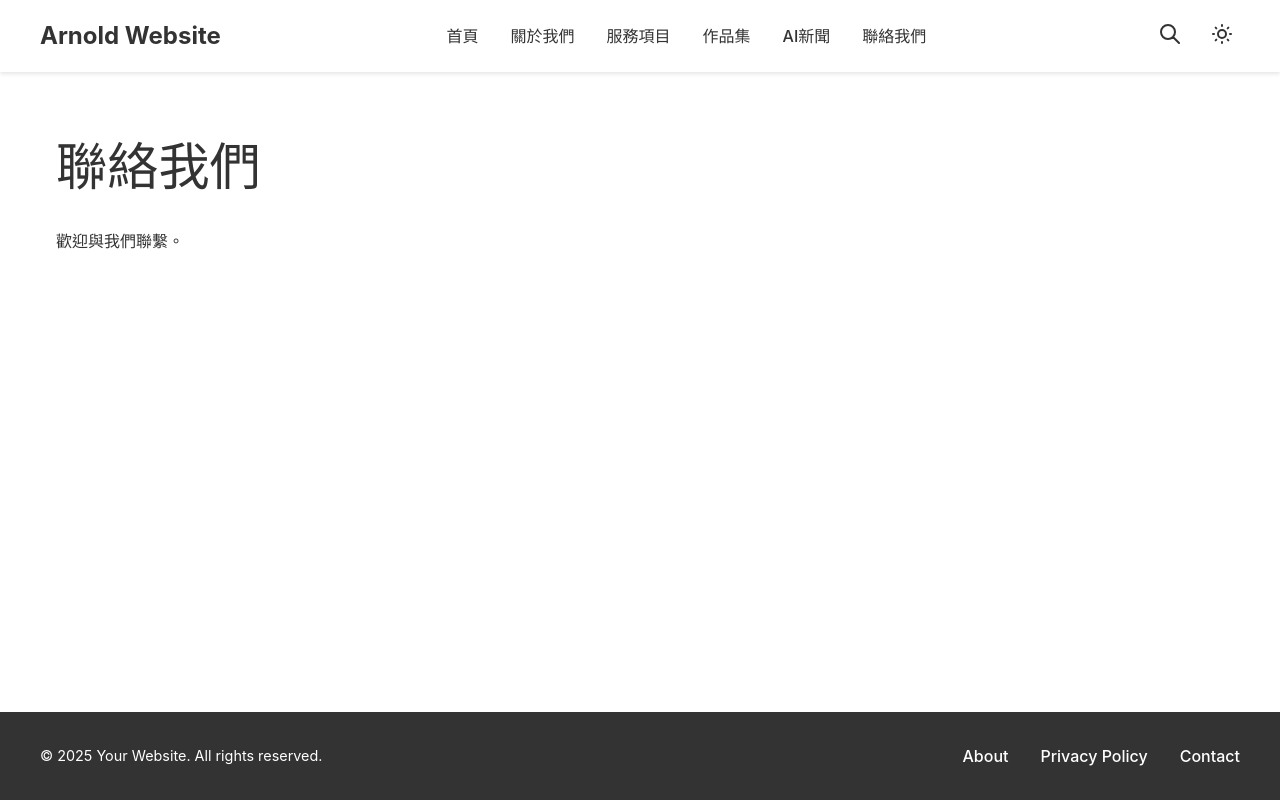
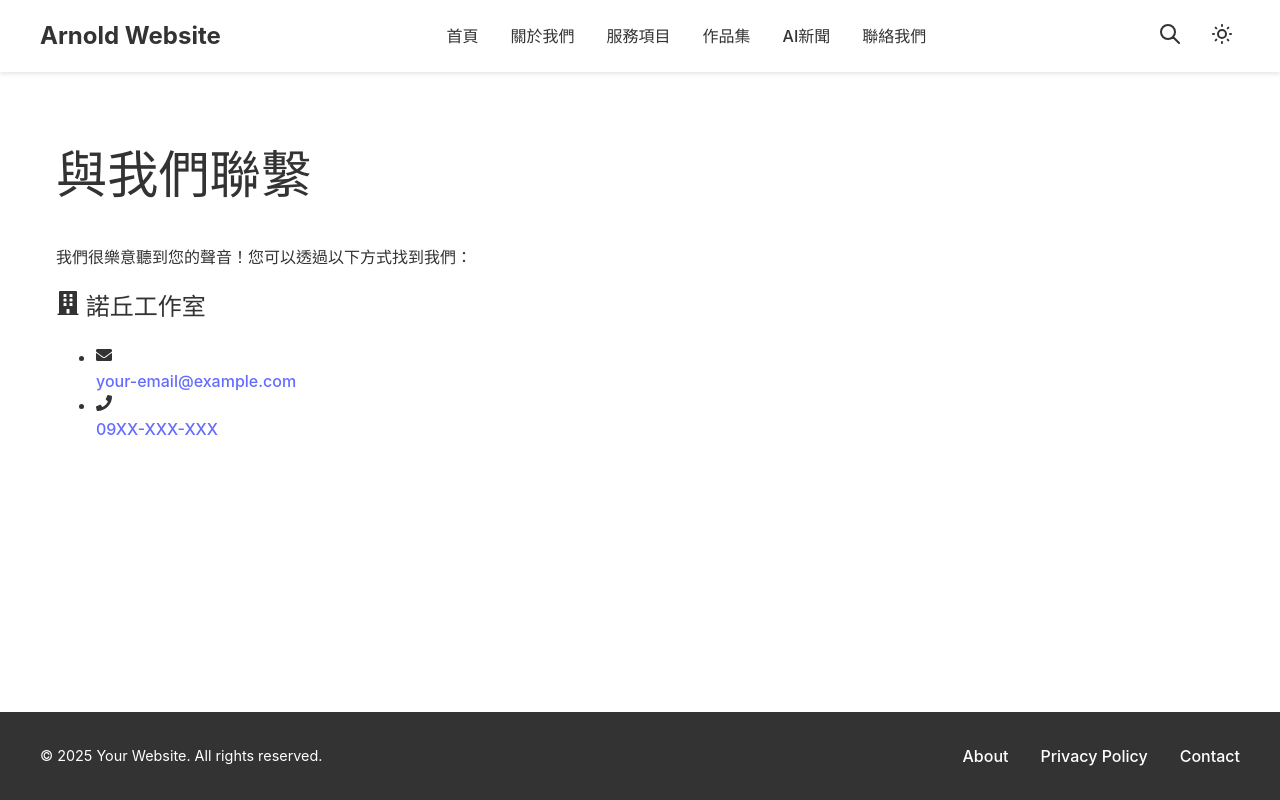
Before and after one commit to ArnoldChiou/arnold_website, a React (Vite) app: page /contact in a window 1280 px wide. Built offline with nearby package versions, Linux system fonts and the light colour scheme.

Commit message:
修改聯絡頁面，整合聯絡資訊並使用 react-icons 美化介面

```diff
--- a/package.json
+++ b/package.json
@@ -13,6 +13,7 @@
     "@types/styled-components": "^5.1.34",
     "react": "^19.0.0",
     "react-dom": "^19.0.0",
+    "react-icons": "^5.5.0",
     "react-router-dom": "^7.5.0",
     "styled-components": "^6.1.17"
   },
--- a/src/pages/Contact.tsx
+++ b/src/pages/Contact.tsx
@@ -1,13 +1,54 @@
 import React from 'react';
+import { FaEnvelope, FaPhone, FaBuilding } from 'react-icons/fa'; // 保留 icons
 
 const Contact: React.FC = () => {
+  const contactEmail = import.meta.env.VITE_CONTACT_EMAIL || 'your-email@example.com';
+  const contactPhone = import.meta.env.VITE_CONTACT_PHONE || '09XX-XXX-XXX';
+
   return (
     <>
     <title>Arnold's Portfolio | 聯絡我們</title>
-    <div className="contact-page">
-      <h1>聯絡我們</h1>
-      <p>歡迎與我們聯繫。</p>
-    </div>
+    {/* 使用更有語意的 section 標籤，並加上 padding 等 class */}
+    <section className="contact-page container mx-auto px-4 py-8 md:py-12">
+      {/* 主要標題，置中或靠左，視整體設計而定 */}
+      <h1 className="text-3xl md:text-4xl font-bold text-center mb-6">與我們聯繫</h1>
+      {/* 引導文字，更親切 */}
+      <p className="text-lg text-center text-gray-600 mb-10">
+        我們很樂意聽到您的聲音！您可以透過以下方式找到我們：
+      </p>
+
+      {/* 將聯絡資訊區塊視覺化，例如加上背景或邊框 */}
+      <div className="contact-info bg-gray-100 p-6 md:p-8 rounded-lg shadow-md max-w-lg mx-auto">
+        {/* 公司名稱作為次標題或重點資訊 */}
+        <div className="flex items-center mb-6">
+
+          <h2 className="text-2xl font-semibold"><FaBuilding className="text-2xl text-blue-600 mr-3" /> 諾丘工作室</h2>
+        </div>
+
+        {/* 聯絡方式列表 */}
+        <ul className="contact-methods space-y-4">
+          {/* Email 項目 */}
+          <li className="contact-method-item flex items-start">
+            <FaEnvelope className="text-xl text-blue-600 mr-3 mt-1 flex-shrink-0" />
+            <div>
+              <a href={`mailto:${contactEmail}`} className="text-blue-700 hover:underline break-all">
+                {contactEmail}
+              </a>
+            </div>
+          </li>
+
+          {/* 手機項目 */}
+          <li className="contact-method-item flex items-start">
+            <FaPhone className="text-xl text-blue-600 mr-3 mt-1 flex-shrink-0" />
+            <div>
+              <a href={`tel:${contactPhone}`} className="text-blue-700 hover:underline">
+                {contactPhone}
+              </a>
+            </div>
+          </li>
+        </ul>
+      </div>
+    </section>
     </>
   );
 };
```
Also changed, not shown: 1 other file (tests, documents, lock files or other folders).
